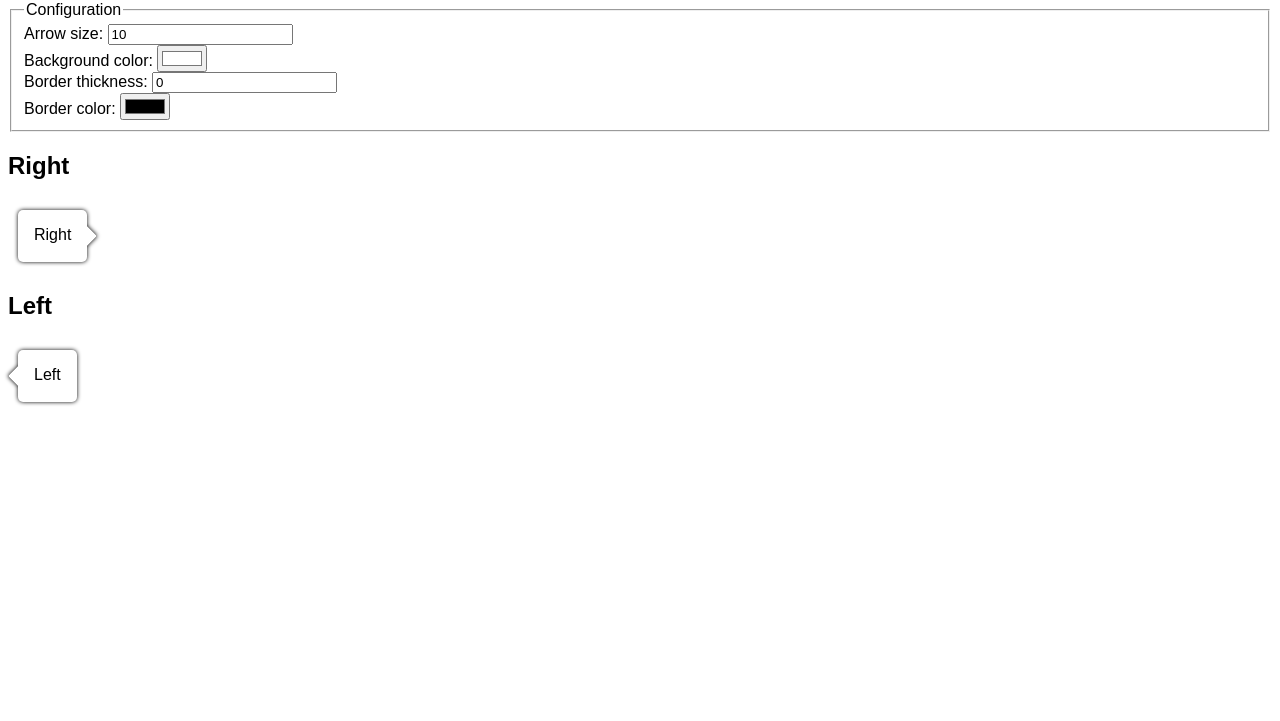
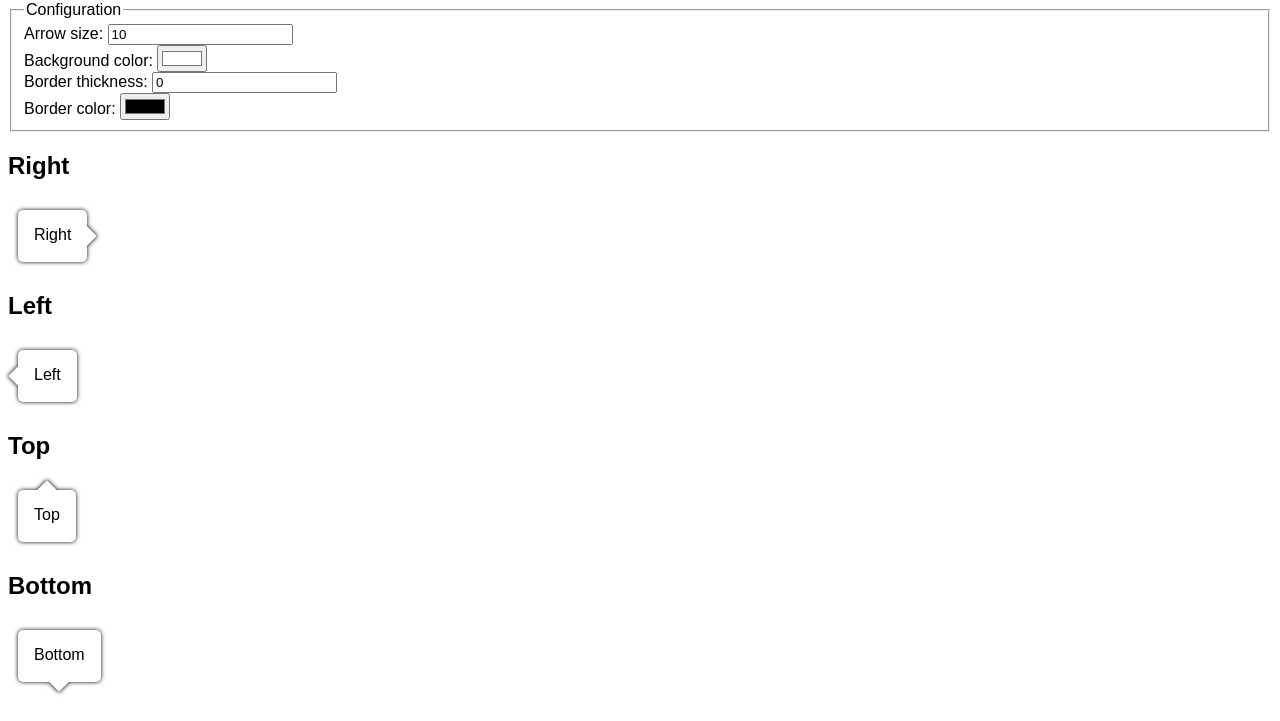
Before and after one commit to TomasHubelbauer/css-shadow-arrow-popup, a plain HTML site: page index.html in a window 1280 px wide. Shown: the part 79-800 px from the top of the page. Drawn offline with Linux system fonts and the light colour scheme.

Commit message:
Add support for top and bottom arrows

```diff
--- a/index.css
+++ b/index.css
@@ -21,8 +21,11 @@ body {
 	content: '';
 	height: 0;
 	position: absolute;
+	width: 0;
+}
+
+.arrowPopupHorizontal::after {
 	top: calc(50% - var(--arrow-size));
-	width: 0;
 }
 
 .arrowPopupRight::after {
@@ -35,13 +38,30 @@ body {
   right: 100%;
 }
 
+.arrowPopupVertical::after {
+	bottom: 100%;
+	left: calc(50% - var(--arrow-size));
+}
+
+.arrowPopupTop::after {
+	border-bottom-color: var(--background-color);
+}
+
+.arrowPopupBottom::after {
+	border-top-color: var(--background-color);
+	top: 100%;
+}
+
 .arrowPopup::before {
 	border: calc(var(--arrow-size) + var(--border-thickness) * var(--square-root-of-2)) solid transparent;
 	content: '';
 	height: 0;
 	position: absolute;
+	width: 0;
+}
+
+.arrowPopupHorizontal::before {
 	top: calc(50% - var(--arrow-size) - var(--border-thickness) * var(--square-root-of-2));
-	width: 0;
 }
 
 .arrowPopupRight::before {
@@ -53,3 +73,17 @@ body {
 	border-right-color: var(--border-color);
   right: 100%;
 }
+
+.arrowPopupVertical::before {
+	left: calc(50% - var(--arrow-size) - var(--border-thickness) * var(--square-root-of-2));
+}
+
+.arrowPopupTop::before {
+	border-bottom-color: var(--border-color);
+	bottom: 100%;
+}
+
+.arrowPopupBottom::before {
+	border-top-color: var(--border-color);
+	top: 100%;
+}
--- a/index.html
+++ b/index.html
@@ -28,12 +28,20 @@
       </div>
     </fieldset>
     <h2>Right</h2>
-    <div class="arrowPopup arrowPopupRight">
+    <div class="arrowPopup arrowPopupHorizontal arrowPopupRight">
       Right
     </div>
     <h2>Left</h2>
-    <div class="arrowPopup arrowPopupLeft">
+    <div class="arrowPopup arrowPopupHorizontal arrowPopupLeft">
       Left
+    </div>
+    <h2>Top</h2>
+    <div class="arrowPopup arrowPopupVertical arrowPopupTop">
+      Top
+    </div>
+    <h2>Bottom</h2>
+    <div class="arrowPopup arrowPopupVertical arrowPopupBottom">
+      Bottom
     </div>
   </body>
 </html>
```
Also changed, not shown: 1 other file.
